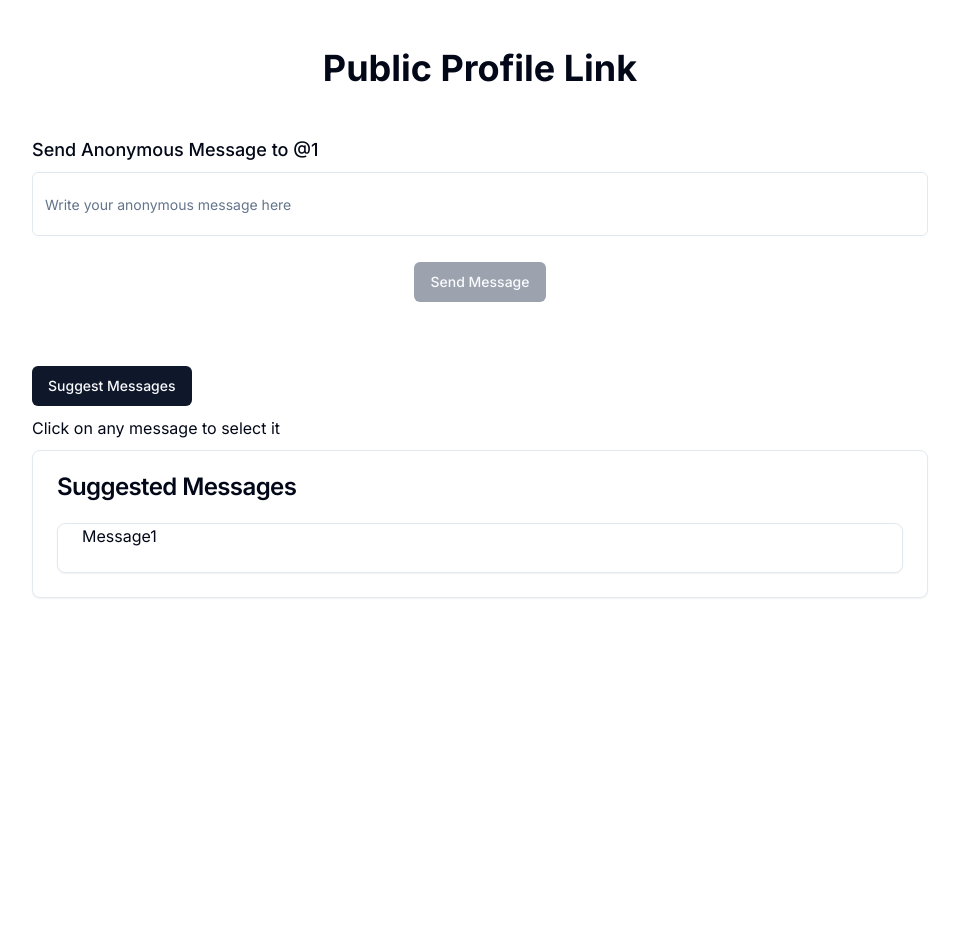
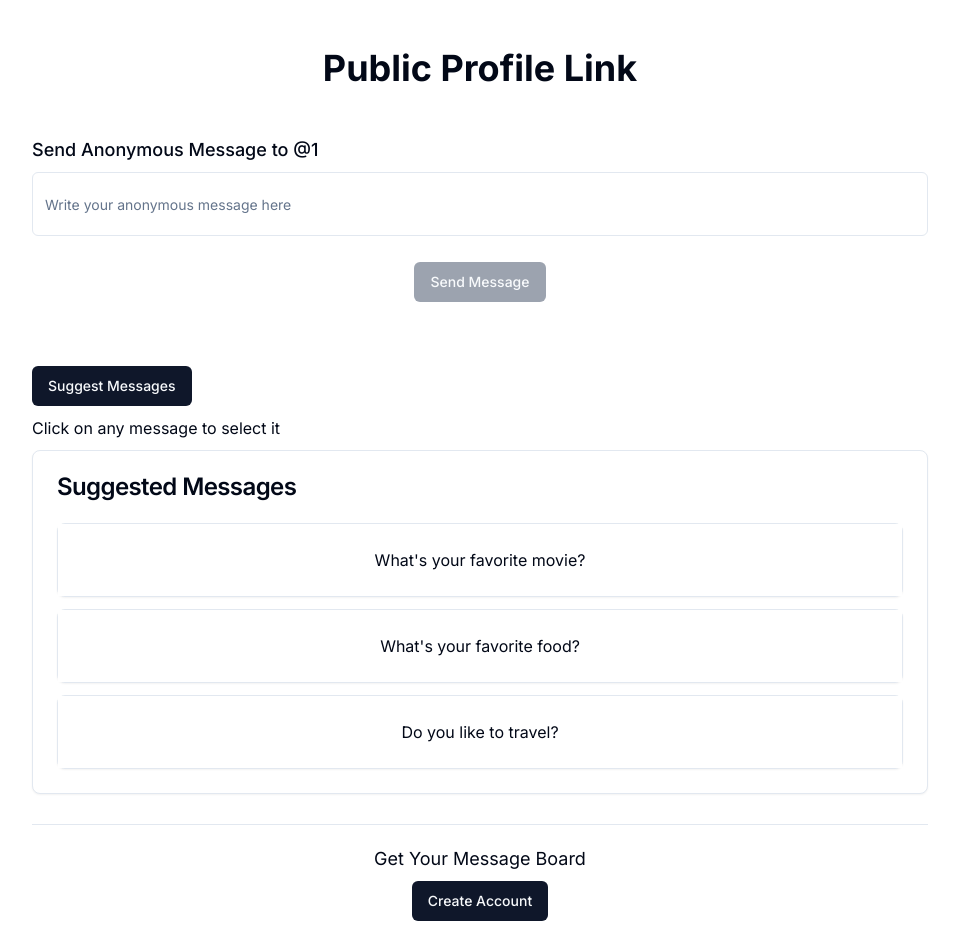
Before and after one commit to KrishDave1/TrueFeedback, a Next.js app: page /u/1 in a window 1280 px wide. Shown: the top 952 px of the page, without its empty margins (160-1119 px from the left). Before the commit the page ends 800 px from the top, so only its background shows below. Built offline with nearby package versions, Linux system fonts and the light colour scheme.

Commit message:
Almost done public page.

```diff
--- a/src/app/api/suggest-messages/route.ts
+++ b/src/app/api/suggest-messages/route.ts
@@ -21,7 +21,7 @@ export const runtime = "edge";
 export async function POST(req: Request) {
   try {
     // Define the prompt
-    const prompt = `Create a list of three open-ended and engaging questions formatted as a single string. Each question should be separated by '||'. These questions are for an anonymous social messaging platform, like Qooh.me, and should be suitable for a diverse audience. Avoid personal or sensitive topics, focusing instead on universal themes that encourage friendly interaction. For example, your output should be structured like this: 'What’s a hobby you’ve recently started?||If you could have dinner with any historical figure, who would it be?||What’s a simple thing that makes you happy?'. Ensure the questions are intriguing, foster curiosity, and contribute to a positive and welcoming conversational environment.`;
+    const prompt = `Create a list of three open-ended and engaging questions formatted as a single string. Each question should be separated by '||'. These questions are for an anonymous social messaging platform, like Qooh.me, and should be suitable for a diverse audience. Avoid personal or sensitive topics, focusing instead on universal themes that encourage friendly interaction. Also, try to ask single sentence questions.For example, your output should be structured like this: 'What’s a hobby you’ve recently started?||If you could have dinner with any historical figure, who would it be?||What’s a simple thing that makes you happy?'. Ensure the questions are intriguing, foster curiosity, and contribute to a positive and welcoming conversational environment.`;
 
     // Create a completion request
     const chatCompletion = await openai.chat.completions.create({
--- a/src/app/u/[username]/page.tsx
+++ b/src/app/u/[username]/page.tsx
@@ -7,6 +7,7 @@ import { Label } from "@/components/ui/label";
 import { useToast } from "@/components/ui/use-toast";
 import { useParams } from "next/navigation";
 import axios, { AxiosError } from "axios";
+import { Separator } from "@/components/ui/separator";
 import {
   Form,
   FormControl,
@@ -30,13 +31,20 @@ import {
   CardHeader,
   CardTitle,
 } from "@/components/ui/card";
+import { useRouter } from "next/navigation";
 
 const PublicPage = () => {
   const { username } = useParams(); // useParams gives us the dynamic route parameters.
   const [disabled, setDisabled] = useState(true);
   const [messageloading, setMessageLoading] = useState(false);
   const [suggestedLoading, setSuggestedLoading] = useState(false);
+  const [suggestedMessages, setSuggestedMessages] = useState<string[]>([
+    "What's your favorite movie?",
+    "What's your favorite food?",
+    "Do you like to travel?",
+  ]);
   const { toast } = useToast();
+  const router = useRouter();
 
   const form = useForm<z.infer<typeof messageSchema>>({
     resolver: zodResolver(messageSchema),
@@ -70,12 +78,26 @@ const PublicPage = () => {
     }
   };
 
+  const SuggestedMessagesArray = (message: string) => {
+    const messages = message.split("||");
+    const messagesArray: string[] = [];
+    messages.forEach((msg) => {
+      messagesArray.push(msg);
+    });
+    const messagesArrayWithoutNumbers = messagesArray.map((msg) => {
+      return msg.replace(/\d+\.|"/g, "").trim();
+    });
+    setSuggestedMessages(messagesArrayWithoutNumbers);
+  };
+
   const handleSuggestMessages = async () => {
+    setSuggestedLoading(true);
     try {
       const response = await axios.post(`/api/suggest-messages`);
+      SuggestedMessagesArray(response.data.choices[0].message.content);
       toast({
         title: "Suggested Messages",
-        description: response.data.message,
+        description: "Here are some suggested messages",
       });
     } catch (error) {
       console.error("Error occurred while fetching suggested messages", error);
@@ -87,8 +109,10 @@ const PublicPage = () => {
         description: errorMessage,
         variant: "destructive",
       });
+    } finally {
+      setSuggestedLoading(false);
     }
-  }
+  };
 
   return (
     <main className='flex-grow flex flex-col items-center justify-center px-4 md:px-24 py-12'>
@@ -150,24 +174,51 @@ const PublicPage = () => {
       </Form>
       <div className='mt-16 w-full max-w-4xl grid gap-2.5'>
         <div>
-          <Button className='flex-start'
-            onClick={
-            handleSuggestMessages
-          }>Suggest Messages</Button>
+          {suggestedLoading ? (
+            <Button>
+              <Loader2 className='animate-spin w-6 h-6' />
+              Suggesting Messages
+            </Button>
+          ) : (
+            <Button className='flex-start' onClick={handleSuggestMessages}>
+              Suggest Messages
+            </Button>
+          )}
+          {/* <Button className='flex-start' onClick={handleSuggestMessages}>
+            Suggest Messages
+          </Button> */}
         </div>
         <p>Click on any message to select it</p>
         <Card>
           <CardHeader>
             <CardTitle>Suggested Messages</CardTitle>
           </CardHeader>
-          <CardContent>
-            <Card>
-              <CardContent className="flex items-center">
-                <p>Message1</p>
-              </CardContent>
-            </Card>
+          <CardContent className='grid gap-3'>
+            {suggestedMessages.map((message, index) => (
+              <Card key={index} className='w-full'>
+                <CardContent
+                  className='flex items-center justify-center p-6 bg-white :hover cursor-pointer'
+                  onClick={() => {
+                    form.setValue("content", message); //Amazing new thing learnt
+                    setDisabled(false);
+                  }}
+                >
+                  <div className='flex flex-col justify-center items-start'>
+                    <div className='text-md'>{message}</div>
+                  </div>
+                </CardContent>
+              </Card>
+            ))}
           </CardContent>
         </Card>
+        <Separator className='my-5' />
+      </div>
+      <div className='text-lg text-center grid gap-2'>
+        <div>Get Your Message Board</div>
+        <div>
+          {" "}
+          <Button>Create Account</Button>
+        </div>
       </div>
     </main>
   );
```
